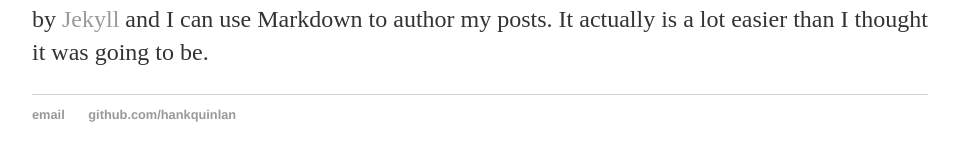
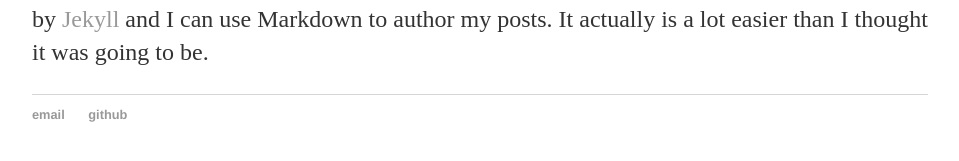
Before and after one commit to jay-z007/jay-z007.github.io, a Jekyll site: the page built from _posts/2018-01-10-first-website-up-and-running.md, in a window 1280 px wide. Shown: the part 286-447 px from the top of the page, without its empty margins (160-1119 px from the left). Built offline with Jekyll 4.4.1, drawn with Linux system fonts in a browser that asks for light colours.

Commit message:
Update default.html
Edited Link to github

```diff
--- a/_layouts/default.html
+++ b/_layouts/default.html
@@ -21,8 +21,8 @@
 			</div><!-- /.container -->
 			<footer>
 	    		<ul>
-	        		<li><a href="mailto:hankquinlanhub@gmail.com">email</a></li>
-	        		<li><a href="https://github.com/hankquinlan">github.com/hankquinlan</a></li>
+	        		<li><a href="mailto:jbhatt@cs.stonybrook.edu">email</a></li>
+	        		<li><a href="https://github.com/jay-z007">github</a></li>
 				</ul>
 			</footer>
 		</body>
```
